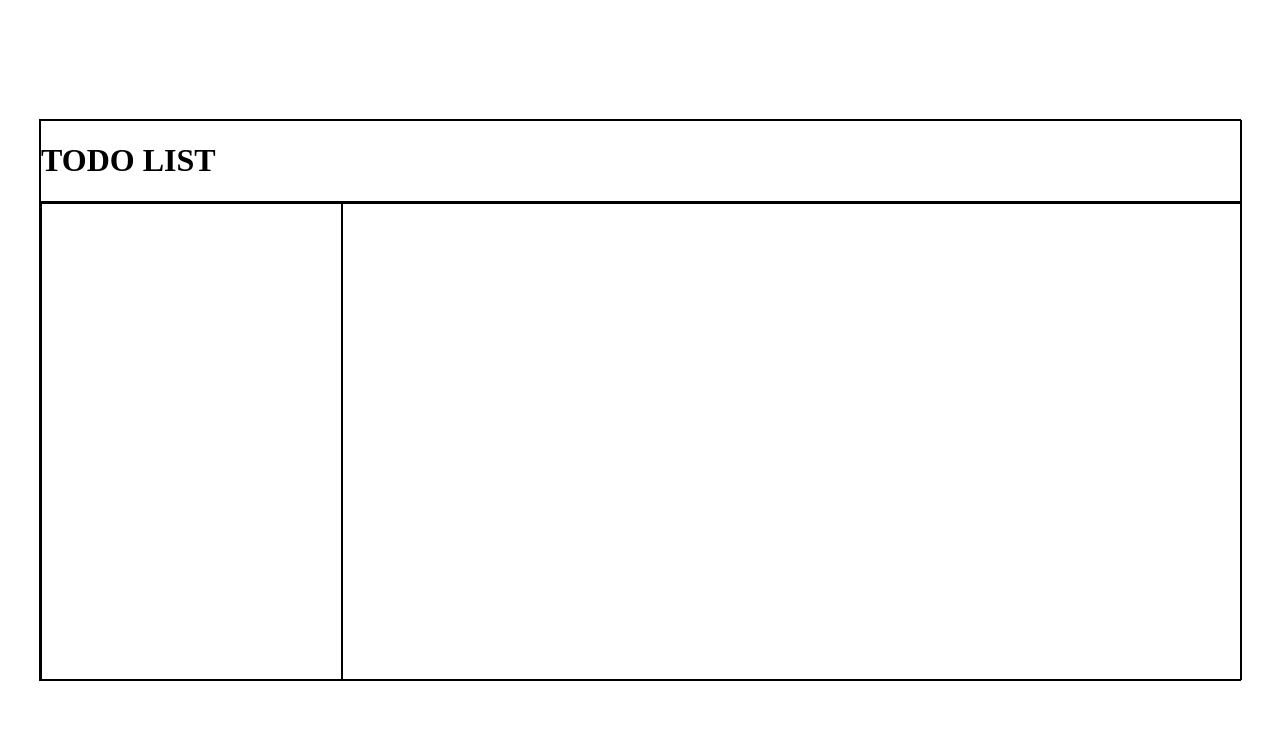
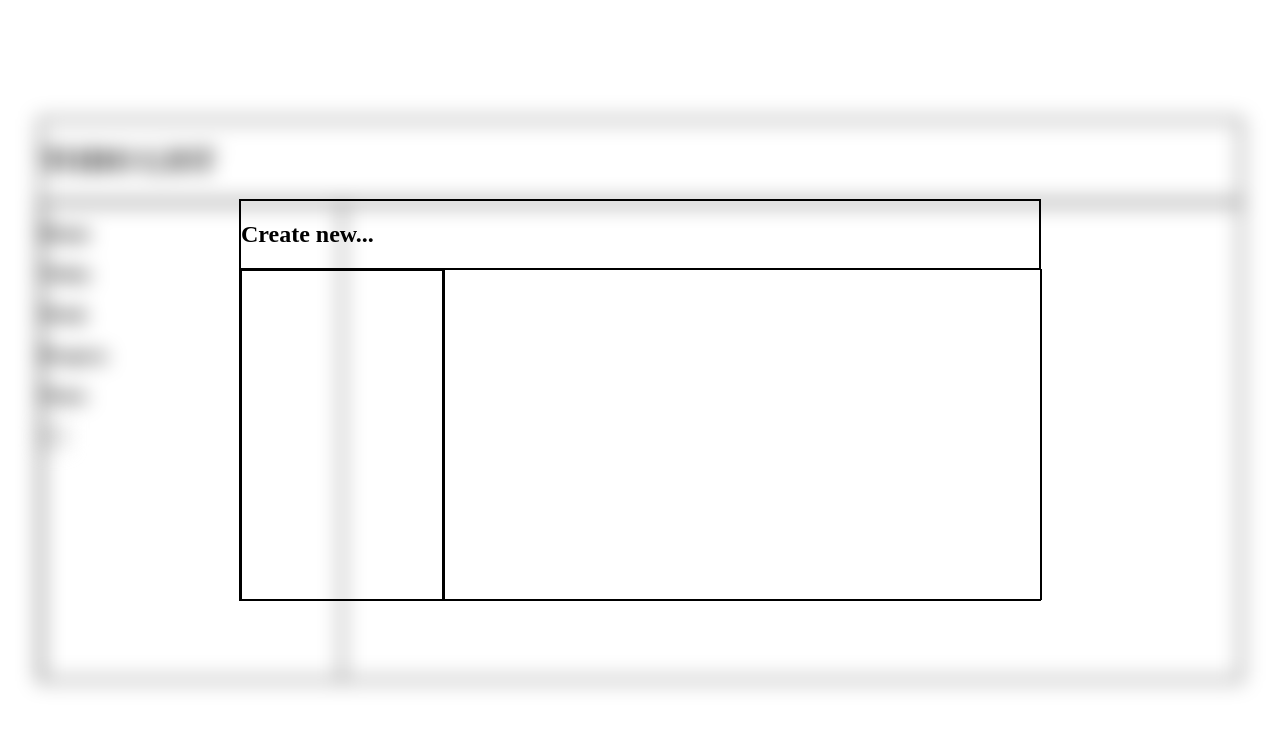
Before and after one commit to Nicholas-Battista/Todo-List, a plain HTML site: page index.html in a window 1280 px wide. Drawn offline with Linux system fonts and the light colour scheme.

Commit message:
created strucutre of adding a new todo

```diff
--- a/index.html
+++ b/index.html
@@ -12,8 +12,24 @@
         <h1>TODO LIST</h1>
       </div>
       <div class="content">
-        <div class="toolbar"></div>
+        <div class="toolbar">
+          <h3 class="todoFields">Home</h3>
+          <h3 class="todoFields">Today</h3>
+          <h3 class="todoFields">Week</h3>
+          <h3 class="project">Projects</h3>
+          <h3 class="notes">Notes</h3>
+          <button class="addTodo">+</button>
+        </div>
         <div class="todos"></div>
+      </div>
+    </div>
+    <div class="add-todo">
+      <div class="create-new">
+        <h2>Create new...</h2>
+      </div>
+      <div class="content-newTodo">
+        <div class="types"></div>
+        <div class="inputs"></div>
       </div>
     </div>
     <script src="main.js"></script>
--- a/styles.css
+++ b/styles.css
@@ -41,3 +41,29 @@ div {
   width: 75%;
   height: 100%;
 }
+
+.add-todo {
+  position: absolute;
+  top: 50%;
+  left: 50%;
+  transform: translate(-50%, -50%);
+  width: 800px;
+  height: 50%;
+  display: flex;
+  flex-direction: column;
+}
+
+.content-newTodo {
+  display: flex;
+  width: 100%;
+  height: 100%;
+}
+
+.types {
+  width: 25%;
+  height: 100%;
+}
+
+.container {
+  filter: blur(10px);
+}
```
